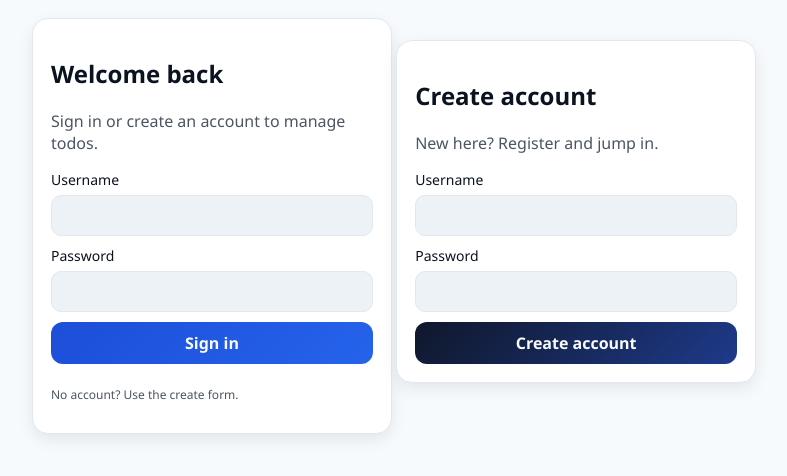
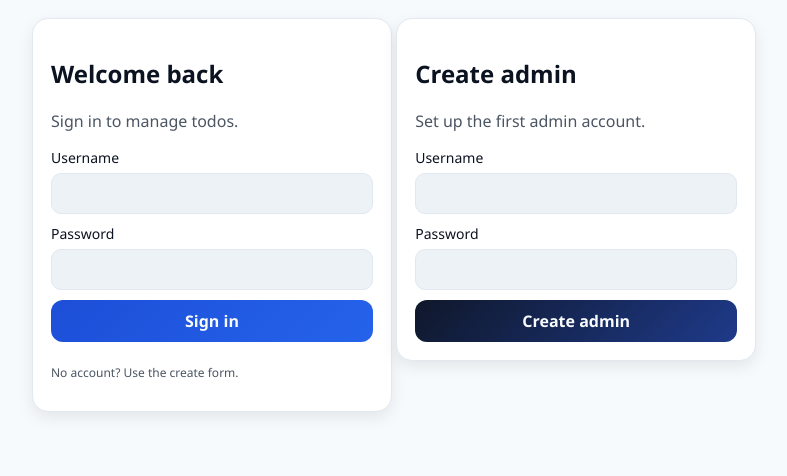
Before and after one commit to KAV7272/container-todo, a Flask app: page / in a window 1280 px wide. Shown: the part 24-500 px from the top of the page, without its empty margins (58-845 px from the left). Run offline with Flask 3, Linux system fonts and the light colour scheme; some libraries are stand-ins or nearby versions.

Commit message:
Enforce admin-first setup, admin-only user adds, and compact due inputs

```diff
--- a/app.py
+++ b/app.py
@@ -48,7 +48,8 @@
             id INTEGER PRIMARY KEY AUTOINCREMENT,
             username TEXT UNIQUE NOT NULL,
             password_hash TEXT NOT NULL,
-            created_at TEXT DEFAULT CURRENT_TIMESTAMP
+            created_at TEXT DEFAULT CURRENT_TIMESTAMP,
+            is_admin INTEGER DEFAULT 0
         );
         CREATE TABLE IF NOT EXISTS tasks (
             id INTEGER PRIMARY KEY AUTOINCREMENT,
@@ -62,10 +63,13 @@
         );
         """
     )
-    # Ensure due_date exists if DB already created.
-    cols = {row[1] for row in cur.execute("PRAGMA table_info(tasks)").fetchall()}
-    if "due_date" not in cols:
+    # Ensure columns exist for existing DBs.
+    task_cols = {row[1] for row in cur.execute("PRAGMA table_info(tasks)").fetchall()}
+    if "due_date" not in task_cols:
         cur.execute("ALTER TABLE tasks ADD COLUMN due_date TEXT")
+    user_cols = {row[1] for row in cur.execute("PRAGMA table_info(users)").fetchall()}
+    if "is_admin" not in user_cols:
+        cur.execute("ALTER TABLE users ADD COLUMN is_admin INTEGER DEFAULT 0")
     conn.commit()
     conn.close()
 
@@ -87,7 +91,7 @@
     if user_id is not None:
         conn = get_db()
         user = conn.execute(
-            "SELECT id, username FROM users WHERE id = ?", (user_id,)
+            "SELECT id, username, is_admin FROM users WHERE id = ?", (user_id,)
         ).fetchone()
         conn.close()
         g.user = user
@@ -118,9 +122,19 @@
     }
 
 
+def user_count():
+    conn = get_db()
+    count = conn.execute("SELECT COUNT(*) FROM users").fetchone()[0]
+    conn.close()
+    return count
+
+
 @app.route("/")
 def index():
-    return render_template("index.html", user=g.user)
+    has_users = user_count() > 0
+    return render_template(
+        "index.html", user=g.user, first_user_allowed=not has_users
+    )
 
 
 @app.post("/auth/register")
@@ -132,10 +146,17 @@
         return jsonify({"error": "Username or password too short."}), 400
 
     conn = get_db()
+    user_total = conn.execute("SELECT COUNT(*) FROM users").fetchone()[0]
+    allowed = user_total == 0 or (g.user and g.user["is_admin"])
+    if not allowed:
+        conn.close()
+        return jsonify({"error": "Admin required to create users."}), 403
+
+    is_admin = 1 if user_total == 0 else 0
     try:
         conn.execute(
-            "INSERT INTO users (username, password_hash) VALUES (?, ?)",
-            (username, generate_password_hash(password)),
+            "INSERT INTO users (username, password_hash, is_admin) VALUES (?, ?, ?)",
+            (username, generate_password_hash(password), is_admin),
         )
         conn.commit()
     except sqlite3.IntegrityError:
@@ -143,12 +164,17 @@
         return jsonify({"error": "Username already taken."}), 400
 
     user = conn.execute(
-        "SELECT id, username FROM users WHERE username = ?", (username,)
+        "SELECT id, username, is_admin FROM users WHERE username = ?", (username,)
     ).fetchone()
     conn.close()
 
-    session["user_id"] = user["id"]
-    return jsonify({"user": {"id": user["id"], "username": user["username"]}})
+    # Auto-login only when creating the first admin (no users yet).
+    if user_total == 0 and g.user is None:
+        session["user_id"] = user["id"]
+
+    return jsonify(
+        {"user": {"id": user["id"], "username": user["username"], "is_admin": bool(user["is_admin"])}}
+    )
 
 
 @app.post("/auth/login")
@@ -159,7 +185,8 @@
 
     conn = get_db()
     user = conn.execute(
-        "SELECT id, username, password_hash FROM users WHERE username = ?", (username,)
+        "SELECT id, username, password_hash, is_admin FROM users WHERE username = ?",
+        (username,),
     ).fetchone()
     conn.close()
 
@@ -167,7 +194,7 @@
         return jsonify({"error": "Invalid credentials."}), 400
 
     session["user_id"] = user["id"]
-    return jsonify({"user": {"id": user["id"], "username": user["username"]}})
+    return jsonify({"user": {"id": user["id"], "username": user["username"], "is_admin": bool(user["is_admin"])}})
 
 
 @app.post("/auth/logout")
@@ -179,7 +206,7 @@
 @app.get("/api/me")
 @login_required
 def current_user():
-    return jsonify({"user": {"id": g.user["id"], "username": g.user["username"]}})
+    return jsonify({"user": {"id": g.user["id"], "username": g.user["username"], "is_admin": bool(g.user["is_admin"])}})
 
 
 @app.get("/api/users")
@@ -187,13 +214,18 @@
 def list_users():
     conn = get_db()
     users = conn.execute(
-        "SELECT id, username, created_at FROM users ORDER BY created_at ASC"
+        "SELECT id, username, created_at, is_admin FROM users ORDER BY created_at ASC"
     ).fetchall()
     conn.close()
     return jsonify(
         {
             "users": [
-                {"id": u["id"], "username": u["username"], "created_at": u["created_at"]}
+                {
+                    "id": u["id"],
+                    "username": u["username"],
+                    "created_at": u["created_at"],
+                    "is_admin": bool(u["is_admin"]),
+                }
                 for u in users
             ]
         }
@@ -203,6 +235,8 @@
 @app.delete("/api/users/<int:user_id>")
 @login_required
 def delete_user(user_id: int):
+    if not g.user or not g.user["is_admin"]:
+        return jsonify({"error": "Admin required."}), 403
     conn = get_db()
     user = conn.execute(
         "SELECT id, username FROM users WHERE id = ?", (user_id,)
--- a/static/app.js
+++ b/static/app.js
@@ -11,6 +11,9 @@
     appView: document.getElementById("app-view"),
     loginForm: document.getElementById("login-form"),
     registerForm: document.getElementById("register-form"),
+    addUserForm: document.getElementById("add-user-form"),
+    addUserName: document.getElementById("add-user-name"),
+    addUserPass: document.getElementById("add-user-pass"),
     logoutBtn: document.getElementById("logout-btn"),
     newTaskForm: document.getElementById("new-task-form"),
     taskTitle: document.getElementById("task-title"),
@@ -213,10 +216,14 @@
   async function handleAuth(form, endpoint) {
     const data = Object.fromEntries(new FormData(form).entries());
     try {
-      await api(endpoint, {
+      const res = await api(endpoint, {
         method: "POST",
         body: JSON.stringify(data),
       });
+      if (endpoint === "/auth/register" && state.currentUser?.is_admin) {
+        toast("User created");
+        return;
+      }
       location.reload();
     } catch (err) {
       toast(err.message, "error");
@@ -236,7 +243,7 @@
         </div>
         <div class="user-actions">
           <button class="ghost small" data-assign="${user.id}">Assign</button>
-          <button class="ghost small danger" data-delete-user="${user.id}">Delete</button>
+          ${state.currentUser?.is_admin ? `<button class="ghost small danger" data-delete-user="${user.id}">Delete</button>` : ""}
         </div>
       `;
       li
@@ -244,7 +251,7 @@
         .addEventListener("click", () => setAssignee(user.id));
       li
         .querySelector("[data-delete-user]")
-        .addEventListener("click", () => deleteUser(user.id));
+        ?.addEventListener("click", () => deleteUser(user.id));
       els.userList.appendChild(li);
     });
   }
@@ -508,6 +515,26 @@
         applyTheme(next);
       });
     }
+
+    if (state.currentUser?.is_admin && els.addUserForm) {
+      els.addUserForm.addEventListener("submit", (e) => {
+        e.preventDefault();
+        const username = els.addUserName.value.trim();
+        const password = els.addUserPass.value;
+        if (!username || !password) return;
+        api("/auth/register", {
+          method: "POST",
+          body: JSON.stringify({ username, password }),
+        })
+          .then(() => {
+            els.addUserName.value = "";
+            els.addUserPass.value = "";
+            toast("User created");
+            refreshAll();
+          })
+          .catch((err) => toast(err.message, "error"));
+      });
+    }
   }
 
   function connectEvents() {
--- a/static/style.css
+++ b/static/style.css
@@ -461,6 +461,12 @@
   gap: 10px;
 }
 
+.divider {
+  height: 1px;
+  background: var(--border);
+  margin: 12px 0;
+}
+
 .title-row {
   display: flex;
   justify-content: space-between;
--- a/templates/index.html
+++ b/templates/index.html
@@ -7,7 +7,8 @@
   <link rel="stylesheet" href="{{ url_for('static', filename='style.css') }}">
   <script>
     window.APP_CONTEXT = {
-      user: {{ ({"id": user["id"], "username": user["username"]} if user else None)|tojson }}
+      user: {{ ({"id": user["id"], "username": user["username"], "is_admin": bool(user["is_admin"])} if user else None)|tojson }},
+      firstUserAllowed: {{ first_user_allowed|tojson }}
     };
   </script>
   <script defer src="{{ url_for('static', filename='app.js') }}"></script>
@@ -22,7 +23,7 @@
       <section id="auth-view" class="{% if user %}hidden{% endif %}">
         <div class="card auth-card">
           <h2>Welcome back</h2>
-          <p class="muted">Sign in or create an account to manage todos.</p>
+          <p class="muted">Sign in to manage todos.</p>
           <form id="login-form" class="stack">
             <label>
               <span>Username</span>
@@ -37,9 +38,10 @@
           </form>
         </div>
 
+        {% if first_user_allowed %}
         <div class="card auth-card">
-          <h2>Create account</h2>
-          <p class="muted">New here? Register and jump in.</p>
+          <h2>Create admin</h2>
+          <p class="muted">Set up the first admin account.</p>
           <form id="register-form" class="stack">
             <label>
               <span>Username</span>
@@ -49,9 +51,10 @@
               <span>Password</span>
               <input type="password" name="password" autocomplete="new-password" required>
             </label>
-            <button type="submit" class="secondary">Create account</button>
+            <button type="submit" class="secondary">Create admin</button>
           </form>
         </div>
+        {% endif %}
       </section>
 
       <section id="app-view" class="{% if not user %}hidden{% endif %}">
@@ -113,6 +116,20 @@
               </div>
             </div>
             <ul id="user-list" class="user-list"></ul>
+            {% if user and user["is_admin"] %}
+            <div class="divider"></div>
+            <form id="add-user-form" class="stack">
+              <label class="field">
+                <span class="field-label">New user</span>
+                <input id="add-user-name" autocomplete="off" required>
+              </label>
+              <label class="field">
+                <span class="field-label">Password</span>
+                <input id="add-user-pass" type="password" required>
+              </label>
+              <button type="submit" class="secondary small">Add user</button>
+            </form>
+            {% endif %}
           </aside>
 
           <div class="card controls-card">
```
